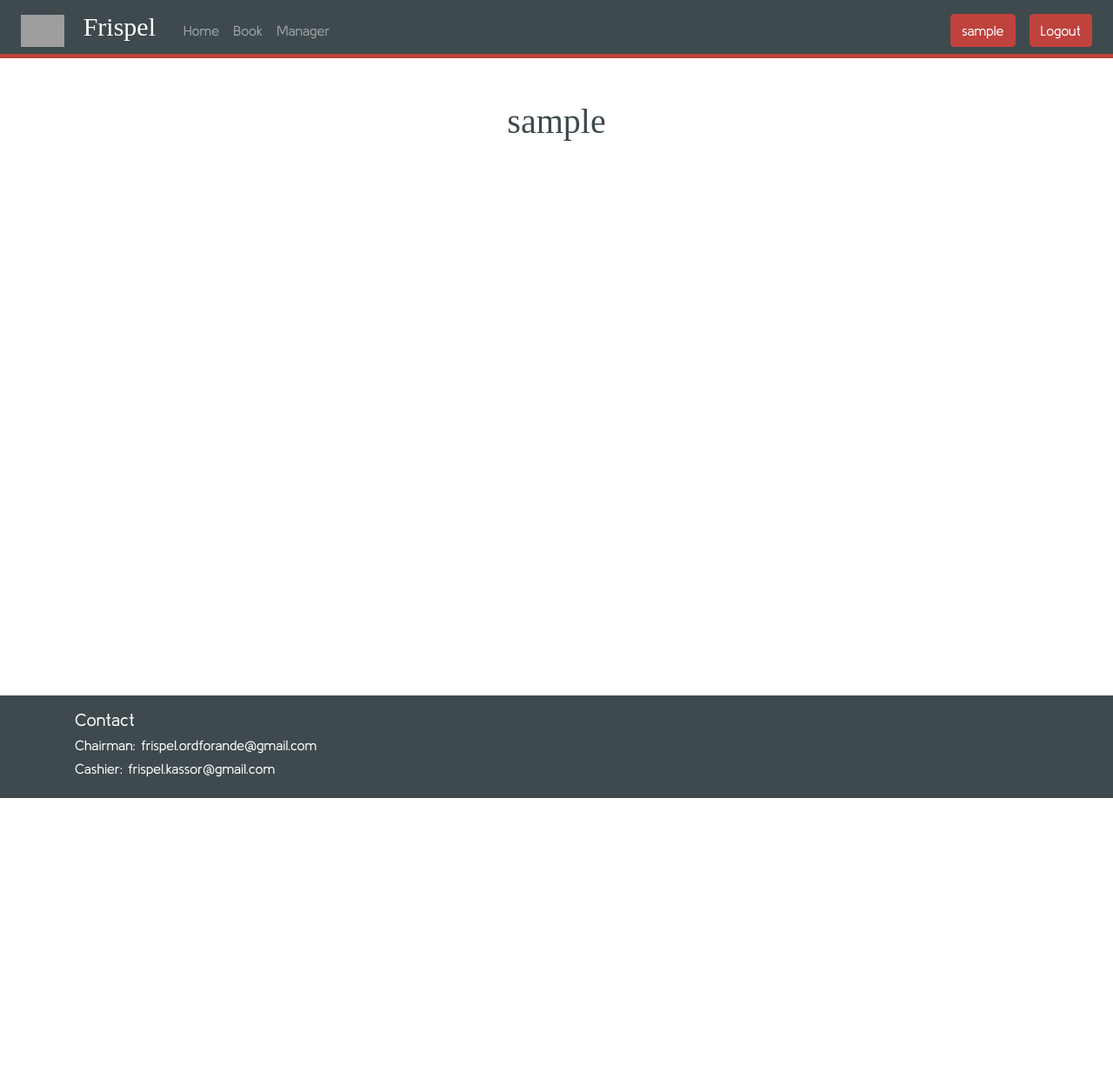
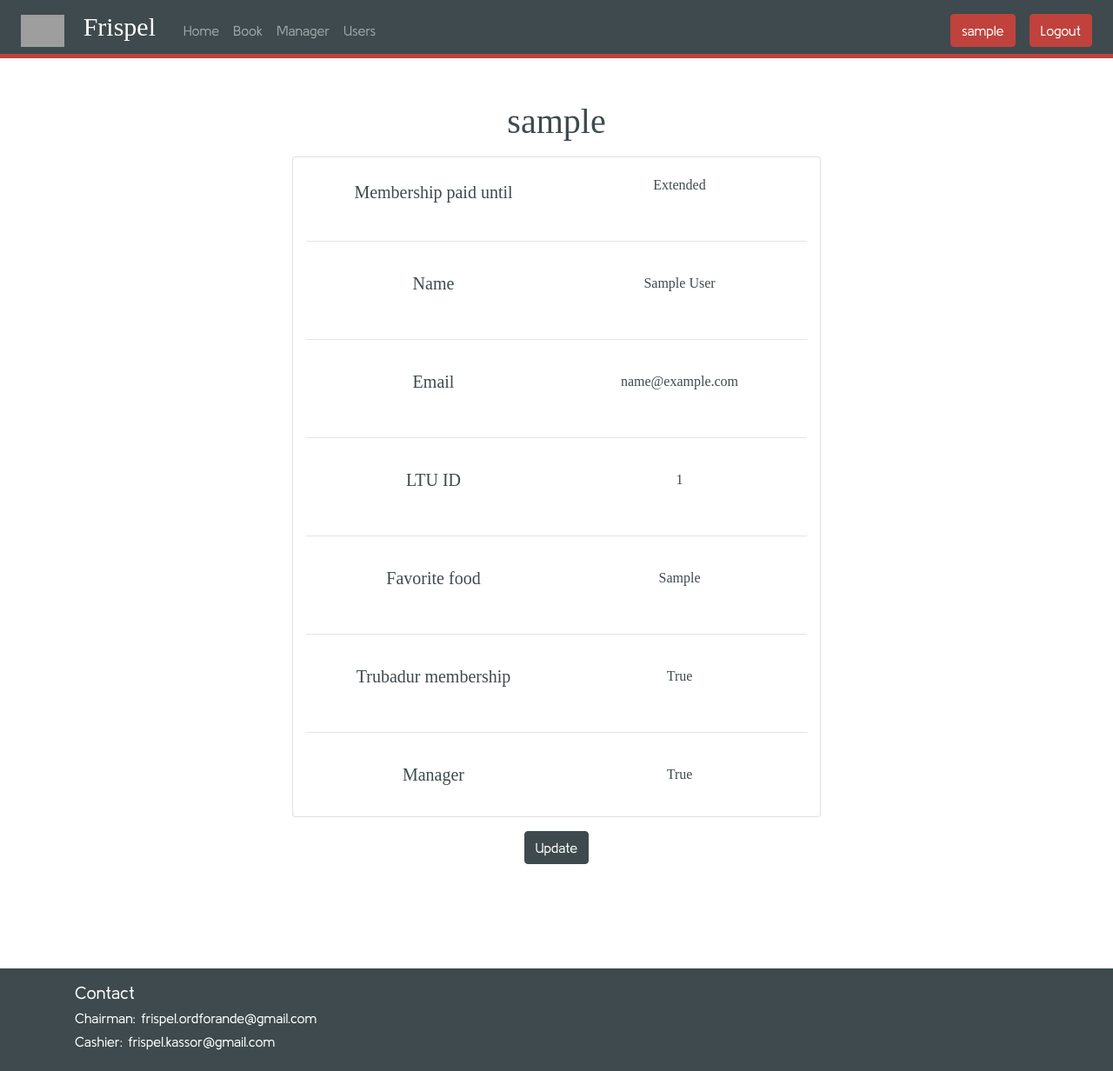
Before and after one commit to JosefUtbult/Frispel, a Django app: a page that uses Content/templates/base.html in a window 1280 px wide. Shown: the whole page at 87% size. Before the commit the page ends 918 px from the top, so only its background shows below. Run offline with Django 3.2, Linux system fonts and the light colour scheme; a user stored in the database is signed in; tables that the repository leaves empty hold one stand-in row (values such as "Sample post"); some libraries are stand-ins or nearby versions; some web fonts are replaced; grey boxes are pictures that could not be loaded.

Commit message:
Added manager functions

```diff
--- a/Content/templates/base.html
+++ b/Content/templates/base.html
@@ -44,6 +44,9 @@
 		{% if user.is_staff %}
 		<li class="nav-item">
 			<a class="nav-link" href="#">Manager</a>
+		</li>
+		<li class="nav-item">
+			<a class="nav-link" href="{% url 'manageUsers' %}">Users</a>
 		</li>
 		{% endif %}
 		{% endif %}
--- a/Manager/templates/user.html
+++ b/Manager/templates/user.html
@@ -4,6 +4,77 @@
 {% block content %}
 
 {% if user.is_staff %}
-<h1 class="m-3">{{ user }}</h1>
+<h1 class="m-3">{{ currentUser.user.username }}</h1>
+
+<div class="row m-3">
+	<div class=""></div>
+	<div class="col-12 card">
+		<div class="card-body row">
+			<div class="col-6 mt-2">
+				<h5>Membership paid until</h5>
+			</div>
+			<div class="col-6">
+				<p>{% if currentUser.extended_membership_status %}Extended{% else %}{{ currentUser.expiry_date|date:"d M Y" }}{% endif %}</p>
+			</div>
+		</div>
+		<hr>
+		<div class="card-body row">
+			<div class="col-6">
+				<h5>Name</h5>
+			</div>
+			<div class="col-6">
+				<p>{{ currentUser.user.first_name }} {{ currentUser.user.last_name }}</p>
+			</div>
+		</div>
+		<hr>
+		<div class="card-body row">
+			<div class="col-6">
+				<h5>Email</h5>
+			</div>
+			<div class="col-6">
+				<p>{{ currentUser.user.email }}</p>
+			</div>
+		</div>
+		<hr>
+		<div class="card-body row">
+			<div class="col-6">
+				<h5>LTU ID</h5>
+			</div>
+			<div class="col-6">
+				<p>{{ currentUser.ltu_id }}</p>
+			</div>
+		</div>
+		<hr>
+		<div class="card-body row">
+			<div class="col-6">
+				<h5>Favorite food</h5>
+			</div>
+			<div class="col-6">
+				<p>{{ currentUser.favorite_food }}</p>
+			</div>
+		</div>
+		<hr>
+		<div class="card-body row">
+			<div class="col-6">
+				<h5>Trubadur membership</h5>
+			</div>
+			<div class="col-6">
+				<p>{{ currentUser.trubadur_member }}</p>
+			</div>
+		</div>
+		<hr>
+		<div class="card-body row">
+			<div class="col-6">
+				<h5>Manager</h5>
+			</div>
+			<div class="col-6">
+				<p>{{ currentUser.user.is_staff }}</p>
+			</div>
+		</div>
+	</div>
+</div>
+<form action="{% url 'updateUser' currentUser.user.username %}" method="get">
+	<input type="submit" value="Update" class="btn btn-secondary">
+</form>
 {% endif %}
 {% endblock %}
--- a/Manager/urls.py
+++ b/Manager/urls.py
@@ -18,5 +18,7 @@ from django.urls import path, include
 from Manager import views
 
 urlpatterns = [
-    path('/user/<str:username>', views.users, name='manageUser'),
+    path('/user/<str:username>', views.user, name='manageUser'),
+    path('/updateUser/<str:username>', views.updateUser, name='updateUser'),
+    path('/users', views.users, name='manageUsers'),
 ]
--- a/Manager/views.py
+++ b/Manager/views.py
@@ -10,14 +10,78 @@
 #													#
 #####################################################
 
-from django.shortcuts import render
+from datetime import datetime, timedelta
+from django.shortcuts import render, redirect
 from django.contrib.admin.views.decorators import staff_member_required
 from django.contrib.auth.models import User
 from User.models import Userprofile
+from django.http import Http404
+from User.forms import CustomUserForm, UserprofileForm, Manageruserform, ManagerprofileForm
+from django.utils.datastructures import MultiValueDictKeyError
+
 
 @staff_member_required
-def users(request, username=None):
-	if username == None:
-		return render(request, 'users.html', {'userprofiles': Userprofile.objects.all()})
+def users(request):
+	return render(request, 'users.html', {'userprofiles': Userprofile.objects.all()})
 
-	return render(request, 'user.html', {'currentUser': username})
+
+@staff_member_required
+def user(request, username):
+	try:
+		userprofile = Userprofile.objects.get(user=User.objects.get(username=username))
+	except:
+		raise Http404("Poll does not exist")
+
+	return render(request, 'user.html', {'currentUser': userprofile})
+
+
+@staff_member_required
+def updateUser(request, username):
+	try:
+		userprofile = Userprofile.objects.get(user=User.objects.get(username=username))
+	except:
+		raise Http404("Poll does not exist")
+
+	if request.method == 'POST':
+		extended_user_form = CustomUserForm(request.POST)
+		manager_userform = Manageruserform(request.POST)
+		userprofile_form = UserprofileForm(request.POST)
+		manager_userprofileform = ManagerprofileForm(request.POST)
+
+		if extended_user_form.is_valid() and manager_userform.is_valid() and userprofile_form.is_valid() and manager_userprofileform.is_valid():
+			userprofile.user.first_name = extended_user_form.cleaned_data.get("first_name")
+			userprofile.user.last_name = extended_user_form.cleaned_data.get("last_name")
+			userprofile.user.email = extended_user_form.cleaned_data.get("email")
+			userprofile.user.is_staff = manager_userform.cleaned_data.get("is_staff")
+			userprofile.user.save()
+
+			userprofile.ltu_id = userprofile_form.cleaned_data.get("ltu_id")
+			userprofile.favorite_food = userprofile_form.cleaned_data.get("favorite_food")
+			userprofile.trubadur_member = manager_userprofileform.cleaned_data.get("trubadur_member")
+			userprofile.extended_membership_status = manager_userprofileform.cleaned_data.get("extended_membership_status")
+			userprofile.save()
+
+			try:
+				if request.POST['dateButton'] == '+12':
+					userprofile.expiry_date += timedelta(days=365)
+				elif request.POST['dateButton'] == '+6':
+					userprofile.expiry_date += timedelta(days=186)
+				elif request.POST['dateButton'] == '-12':
+					userprofile.expiry_date -= timedelta(days=365)
+				elif request.POST['dateButton'] == '-6':
+					userprofile.expiry_date -= timedelta(days=186)
+
+				userprofile.save()
+
+			except MultiValueDictKeyError:
+				userprofile.expiry_date = request.POST['date']
+				userprofile.save()
+				return redirect('manageUser', username)
+
+	else:
+		extended_user_form = CustomUserForm(instance=userprofile.user)
+		manager_userform = Manageruserform(instance=userprofile.user)
+		userprofile_form = UserprofileForm(instance=userprofile)
+		manager_userprofileform = ManagerprofileForm(instance=userprofile)
+
+	return render(request, 'updateUser.html', {'currentUser': userprofile, 'extended_user_form': extended_user_form, 'manager_userform': manager_userform, 'userprofile_form': userprofile_form, 'manager_userprofileform': manager_userprofileform})
--- a/User/templates/account.html
+++ b/User/templates/account.html
@@ -13,7 +13,7 @@
 				<h5>Membership paid until</h5>
 			</div>
 			<div class="col-6">
-				<p>{{ userprofile.expiry_date|date:"d M Y" }}</p>
+				<p>{% if userprofile.extended_membership_status %}Extended{% else %}{{ userprofile.expiry_date|date:"d M Y" }}{% endif %}</p>
 			</div>
 		</div>
 		<hr>
--- a/User/views.py
+++ b/User/views.py
@@ -67,7 +67,6 @@ def signup(request):
 			# stores it
 			userprofile = userprofile_form.save(commit=False)
 			userprofile.user = user
-			userprofile.membership_status = False
 			userprofile.save()
 
 			# Authenticates and signs in the new user
```
Also changed, not shown: Manager/templates/updateUser.html (added, +33 -0 lines), Manager/templates/users.html (+1 -38 lines), User/forms.py (+8 -7 lines).
